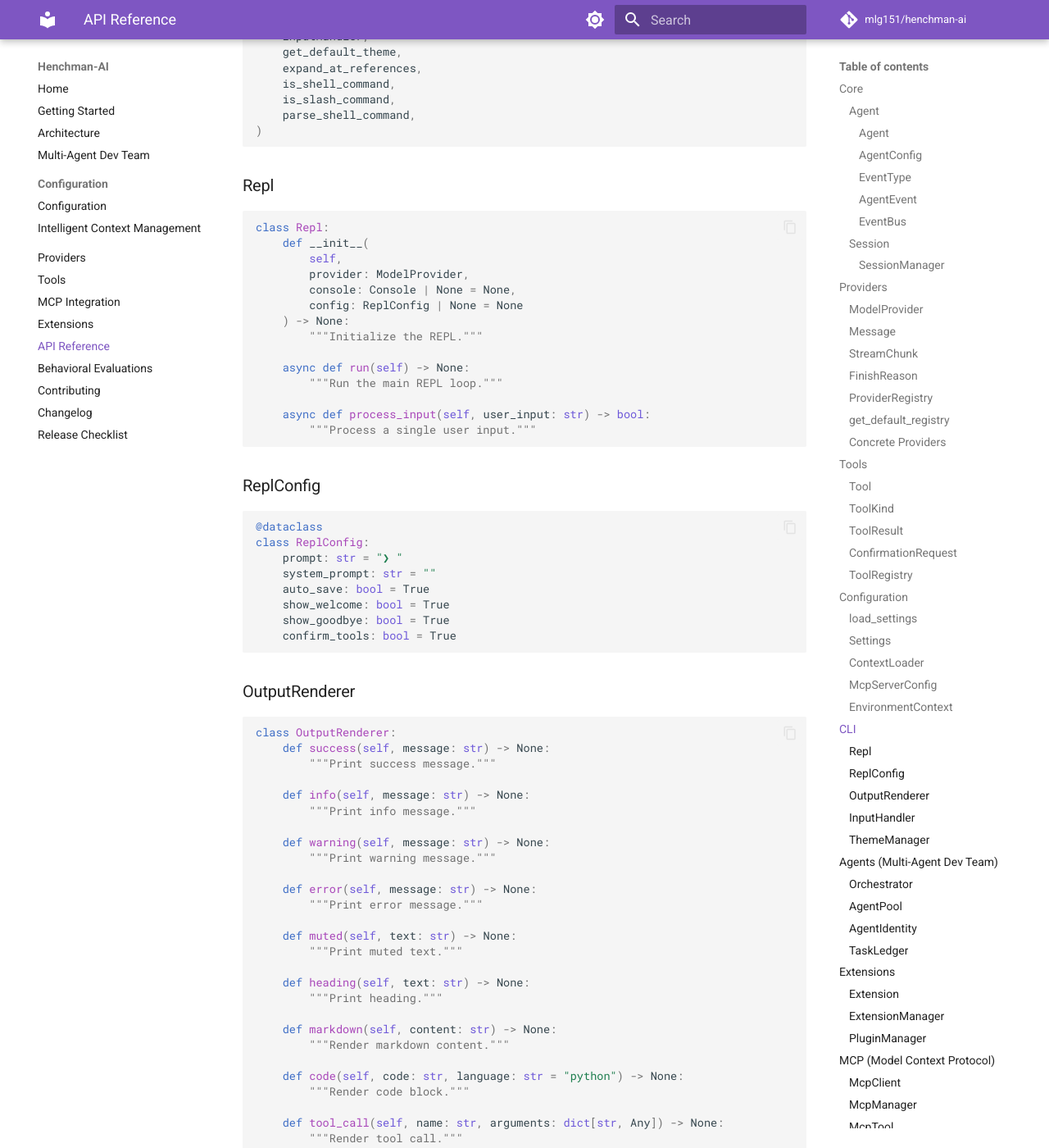
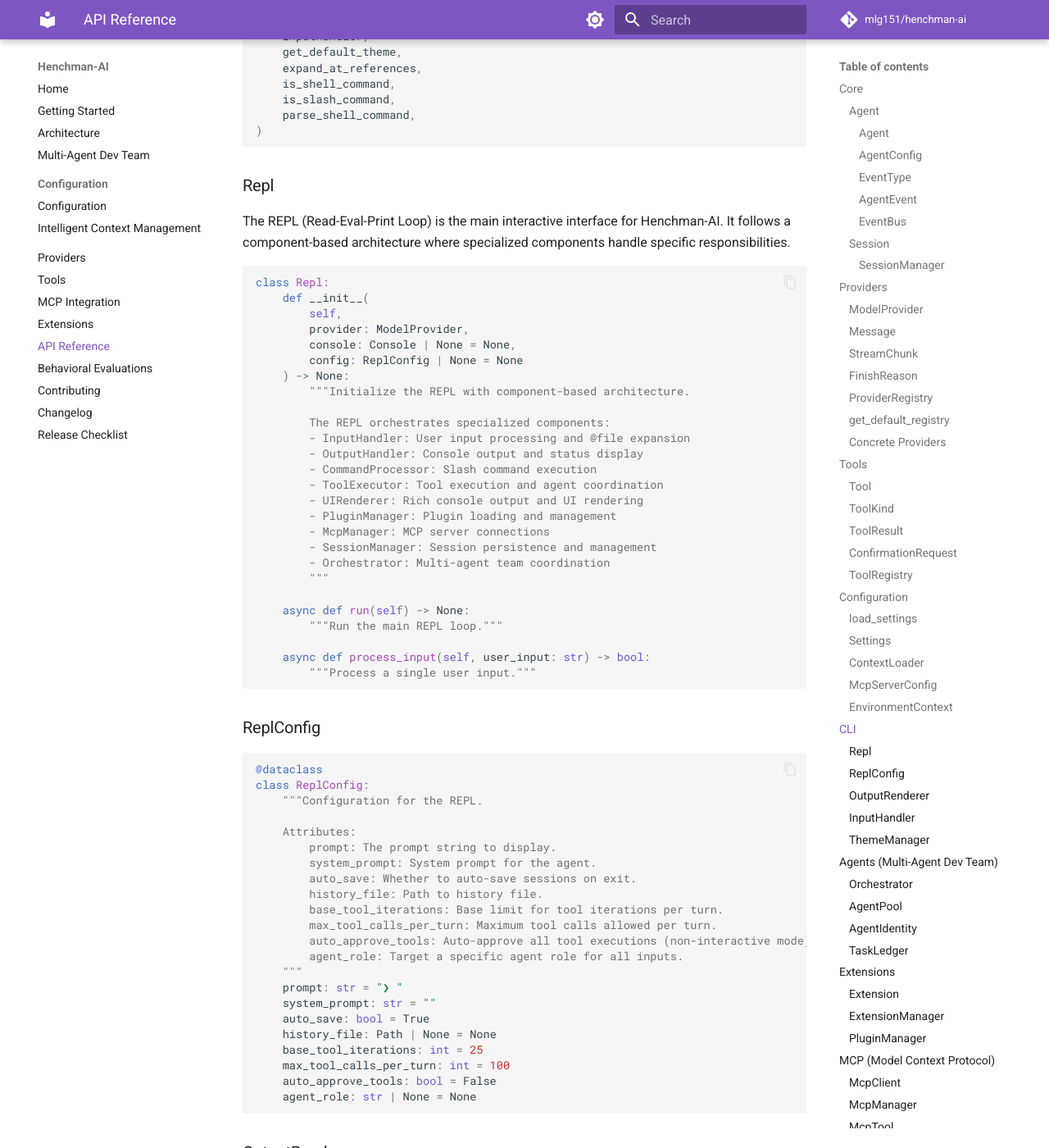
Before and after one commit to mlg151/henchman-ai, an MkDocs documentation site: the page built from docs/api.md, in a window 1280 px wide and 1400 px high, scrolled down 10090 px. Shown: the whole window at 82% size. Built offline with MkDocs 1.6.1 and Material for MkDocs 9.7.7, drawn with Linux system fonts in a browser that asks for light colours; comment, search, counter and statistics services are not loaded.

Commit message:
docs(auto-improve): automated documentation improvement
## Date/Time
2026-03-18T16:15:00Z

Automated by scripts/auto-doc-improve.sh at 2026-03-18T16:00:01Z

````diff
--- a/docs/api.md
+++ b/docs/api.md
@@ -529,6 +529,8 @@
 
 ### Repl
 
+The REPL (Read-Eval-Print Loop) is the main interactive interface for Henchman-AI. It follows a component-based architecture where specialized components handle specific responsibilities.
+
 ```python
 class Repl:
     def __init__(
@@ -537,7 +539,19 @@
         console: Console | None = None,
         config: ReplConfig | None = None
     ) -> None:
-        """Initialize the REPL."""
+        """Initialize the REPL with component-based architecture.
+
+        The REPL orchestrates specialized components:
+        - InputHandler: User input processing and @file expansion
+        - OutputHandler: Console output and status display
+        - CommandProcessor: Slash command execution
+        - ToolExecutor: Tool execution and agent coordination
+        - UIRenderer: Rich console output and UI rendering
+        - PluginManager: Plugin loading and management
+        - McpManager: MCP server connections
+        - SessionManager: Session persistence and management
+        - Orchestrator: Multi-agent team coordination
+        """
 
     async def run(self) -> None:
         """Run the main REPL loop."""
@@ -551,12 +565,26 @@
 ```python
 @dataclass
 class ReplConfig:
+    """Configuration for the REPL.
+
+    Attributes:
+        prompt: The prompt string to display.
+        system_prompt: System prompt for the agent.
+        auto_save: Whether to auto-save sessions on exit.
+        history_file: Path to history file.
+        base_tool_iterations: Base limit for tool iterations per turn.
+        max_tool_calls_per_turn: Maximum tool calls allowed per turn.
+        auto_approve_tools: Auto-approve all tool executions (non-interactive mode).
+        agent_role: Target a specific agent role for all inputs.
+    """
     prompt: str = "❯ "
     system_prompt: str = ""
     auto_save: bool = True
-    show_welcome: bool = True
-    show_goodbye: bool = True
-    confirm_tools: bool = True
+    history_file: Path | None = None
+    base_tool_iterations: int = 25
+    max_tool_calls_per_turn: int = 100
+    auto_approve_tools: bool = False
+    agent_role: str | None = None
 ```
 
 ### OutputRenderer
````
Also changed, not shown: .agent_tasks/auto-doc-improve/doc-smell-report.md (+1 -1 lines), .agent_tasks/auto-doc-improve/last-improvement.md (+36 -28 lines), .agent_tasks/auto-improve/smell-report.md (+24 -22 lines), .agent_tasks/four-lenses-cli-textual_mixins/README.md (+14 -10 lines), 12 other files.
